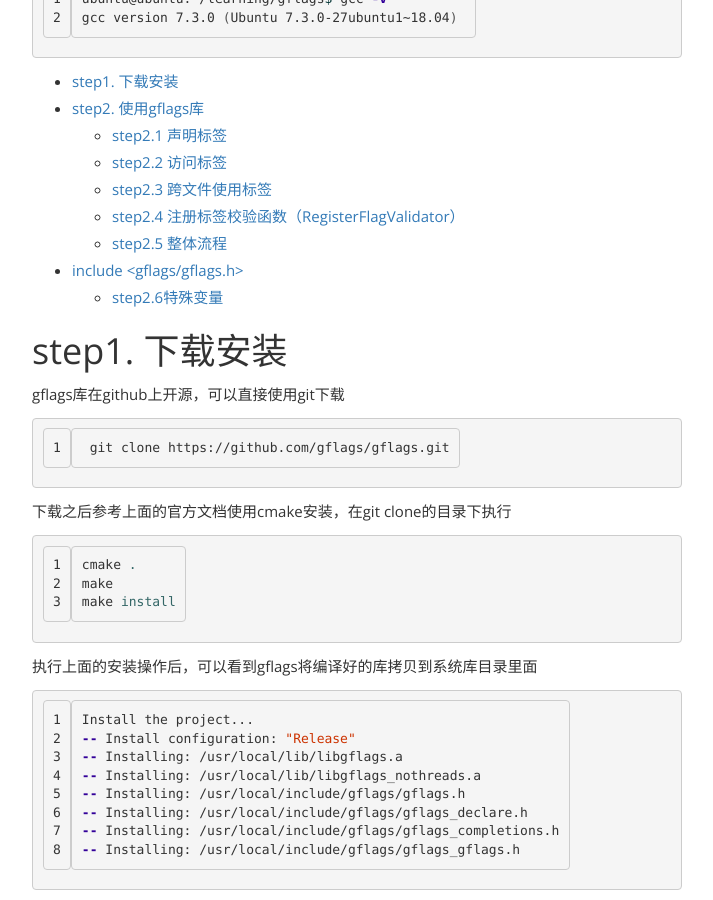
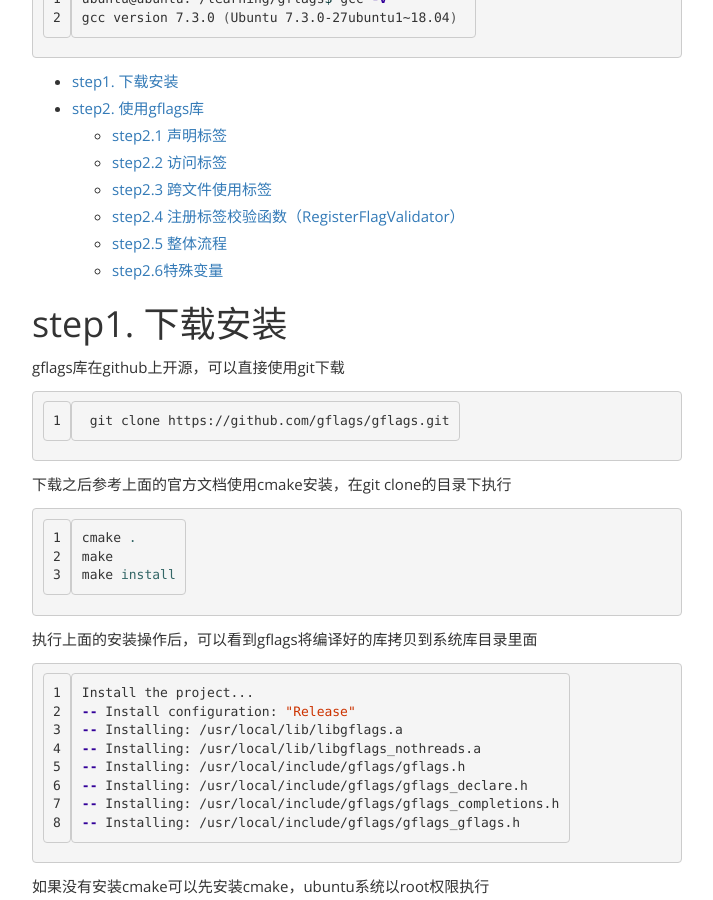
Before and after one commit to illx10000/illx10000.github.io, a Jekyll site: the page built from _posts/2018-12-22-2.md, in a window 1280 px wide and 900 px high, scrolled down 513 px. Shown: the whole window, without its empty margins (283-996 px from the left). Built offline with Jekyll 4.4.1, drawn with Linux system fonts in a browser that asks for light colours.

Commit message:
Update 2018-12-22-2.md

````diff
--- a/_posts/2018-12-22-2.md
+++ b/_posts/2018-12-22-2.md
@@ -25,7 +25,6 @@ gcc version 7.3.0 (Ubuntu 7.3.0-27ubuntu1~18.04)
     - [step2.3 跨文件使用标签](#step23-跨文件使用标签)
     - [step2.4 注册标签校验函数（RegisterFlagValidator）](#step24-注册标签校验函数registerflagvalidator)
     - [step2.5 整体流程](#step25-整体流程)
-- [include <gflags/gflags.h>](#include-gflagsgflagsh)
     - [step2.6特殊变量](#step26特殊变量)
 
 <!-- /TOC -->
@@ -133,7 +132,7 @@ DEFINE_validator 宏调用标签校验函数，当校验函数返回ture，标
  参考下面代码
  ```c++
  #include <iostream>
-#include <gflags/gflags.h>
+ #include <gflags/gflags.h>
 
 DEFINE_string(message, "Hello World!", "The message to print");
 
````
